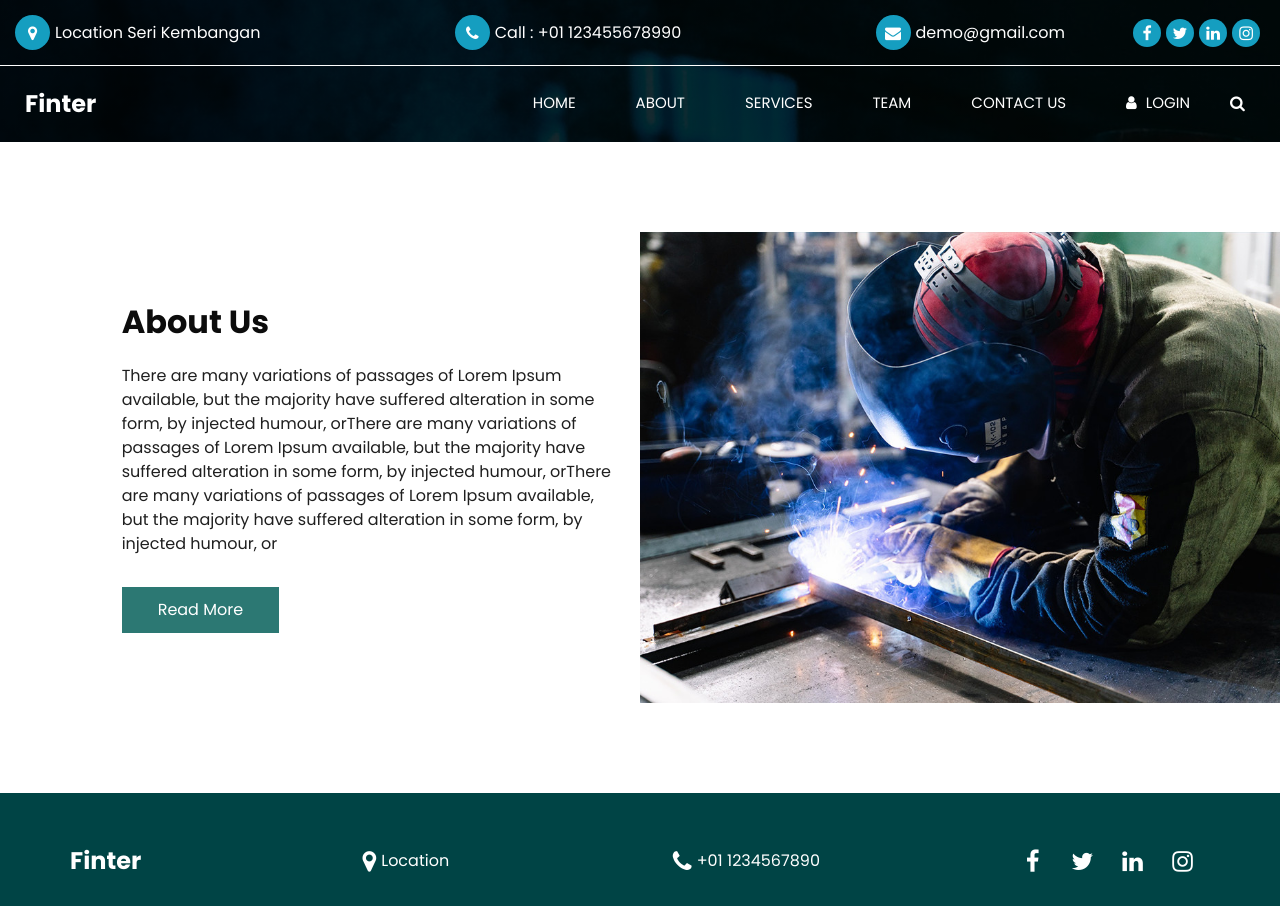
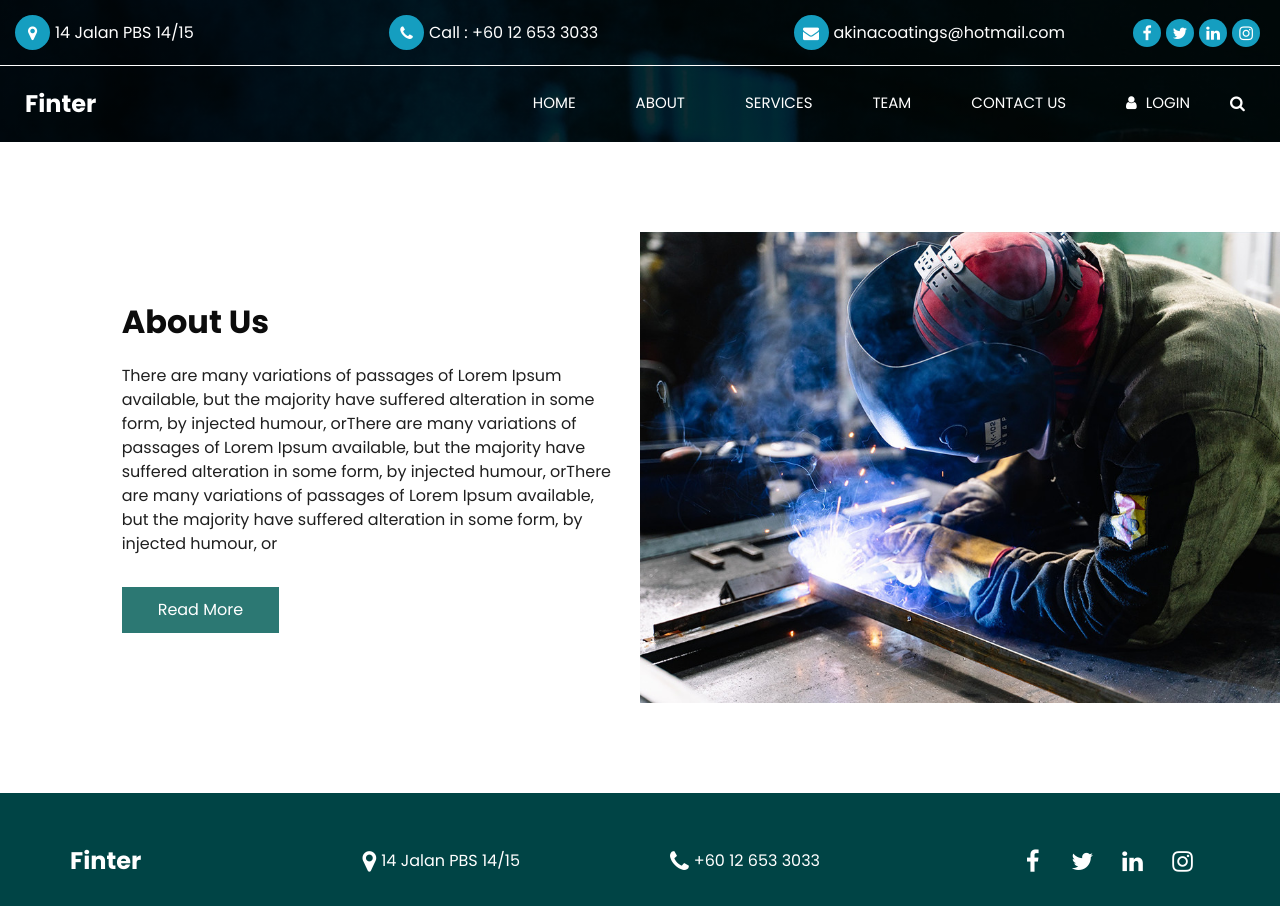
Before and after one commit to Aka224/Aka224.github.io, a website: page about.html in a window 1280 px wide. Shown: the top 906 px of the page. Drawn offline with nearby package versions, Linux system fonts and the light colour scheme; some packages are replaced by stand-ins of ours.

Commit message:
name number

```diff
--- a/about.html
+++ b/about.html
@@ -46,19 +46,19 @@
             <a href="">
               <i class="fa fa-map-marker" aria-hidden="true"></i>
               <span>
-                Location Seri Kembangan
+                14 Jalan PBS 14/15
               </span>
             </a>
             <a href="">
               <i class="fa fa-phone" aria-hidden="true"></i>
               <span>
-                Call : +01 123455678990
+                Call : +60 12 653 3033
               </span>
             </a>
             <a href="">
               <i class="fa fa-envelope" aria-hidden="true"></i>
               <span>
-                demo@gmail.com
+                akinacoatings@hotmail.com
               </span>
             </a>
           </div>
@@ -173,13 +173,13 @@
               <a href="">
                 <i class="fa fa-map-marker" aria-hidden="true"></i>
                 <span>
-                  Location
+                  14 Jalan PBS 14/15
                 </span>
               </a>
               <a href="">
                 <i class="fa fa-phone" aria-hidden="true"></i>
                 <span>
-                  +01 1234567890
+                  +60 12 653 3033
                 </span>
               </a>
             </div>
```
Also changed, not shown: contact.html (+2 -2 lines), index.html (+2 -2 lines), service.html (+2 -2 lines), team.html (+2 -2 lines).
